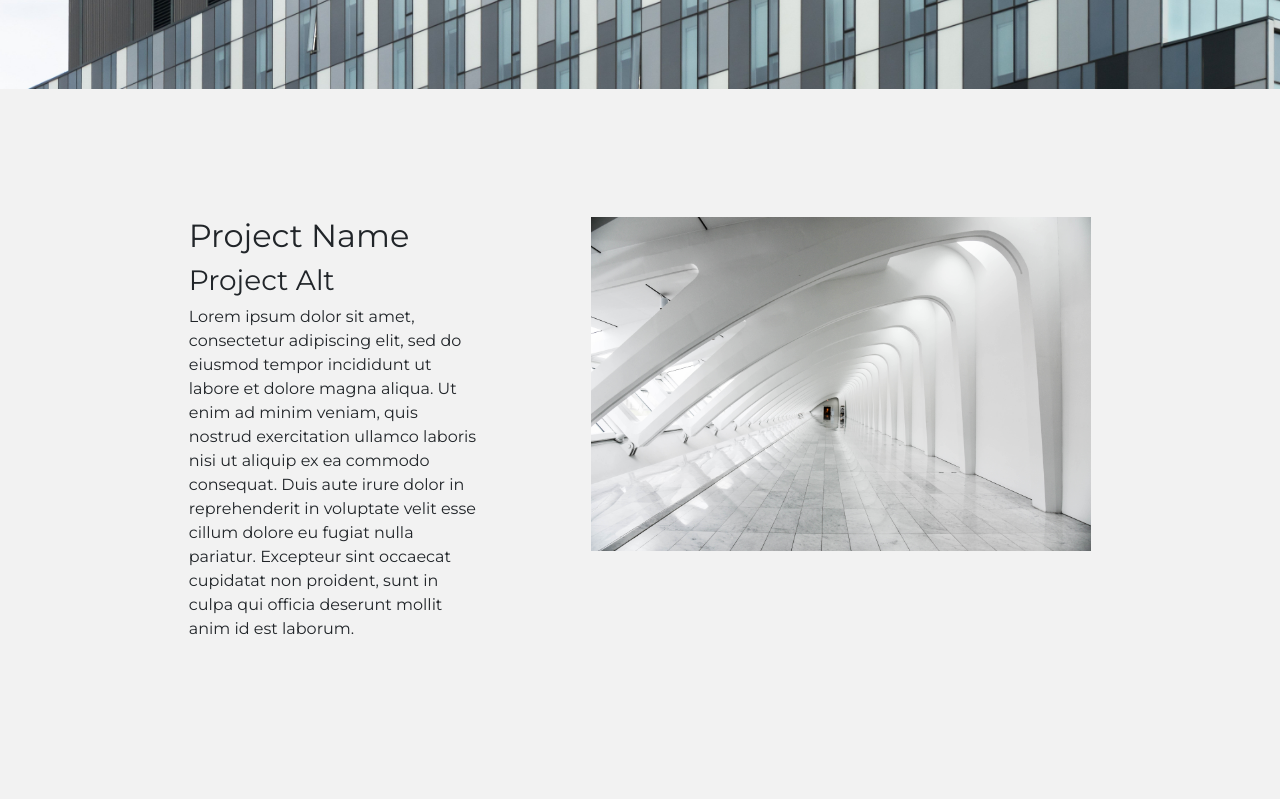
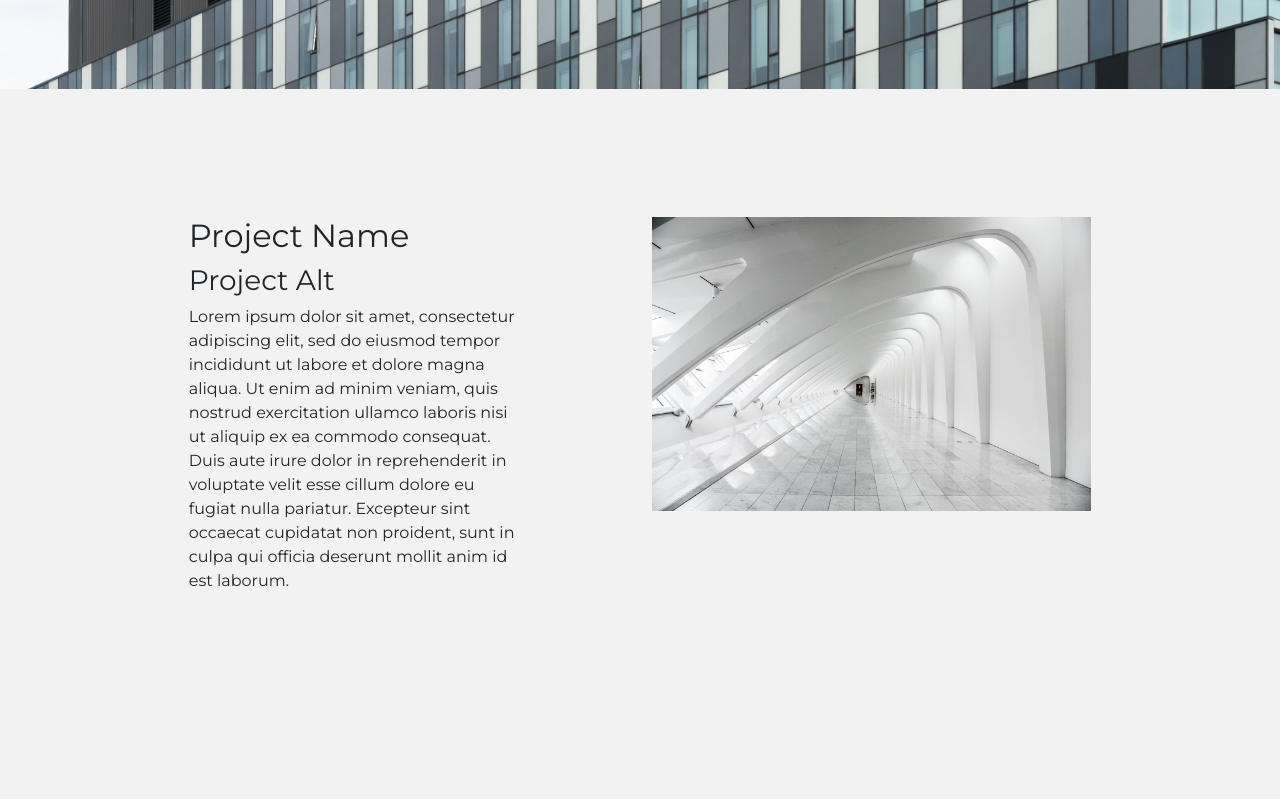
Before and after one commit to mahte007/architect-portfolio, a React (Create React App) app: page / in a window 1280 px wide. Shown: the part 540-1339 px from the top of the page. Built offline with nearby package versions, Linux system fonts and the light colour scheme.

Commit message:
Added responsivness to home page

```diff
--- a/src/components/header/Header.jsx
+++ b/src/components/header/Header.jsx
@@ -26,7 +26,7 @@ const [isSticky, setIsSticky] = useState(false);
     return(
         <div>
             <Navbar class={isSticky ? 'nav sticky' : 'nav'} />
-            </div>
+        </div>
     );
 }
 
--- a/src/components/posts/FeaturedPost.jsx
+++ b/src/components/posts/FeaturedPost.jsx
@@ -2,12 +2,19 @@ import React from "react";
 import { Link } from "react-router-dom";
 import PostContent from "./PostContent";
 import PostImage from "./PostImage";
+import { Container, Col, Row } from "react-bootstrap";
 
 export default function FeaturedPost(props){
     return (
-        <div className="featured-post">
+        <Container className="featured-post">
+        <Row>
+            <Col sm={12} lg={6}>
             <PostContent />
+            </Col>
+            <Col sn={12} lg={6}>
             <Link to={'/portfolio/' + props.src}><PostImage src="pexels-gdtography-911758.jpg" class="featured-image"/></Link>
-        </div>
+            </Col>
+        </Row>
+        </Container>
     )
 }
--- a/src/style/styles.css
+++ b/src/style/styles.css
@@ -133,7 +133,7 @@ h1, h2, h3, h4, h5, h6 {
 }
 
 .featured-image {
-    max-width: 500px;
+    max-width: 100%;
     height: auto;
     margin: auto;
     transition: 0.3s;
@@ -253,3 +253,9 @@ h1, h2, h3, h4, h5, h6 {
         column-width: 100%;
       }
 }
+
+/* @media (max-width: 768px) {
+    .nav ul {
+        flex-flow: column nowrap;
+    }
+} */
```
Also changed, not shown: src/components/header/hamburger/Navigation.jsx (added, +12 -0 lines), src/components/header/navbar/Navbar.jsx (+5 -5 lines), src/components/header/hamburger/Burger.jsx (added).
